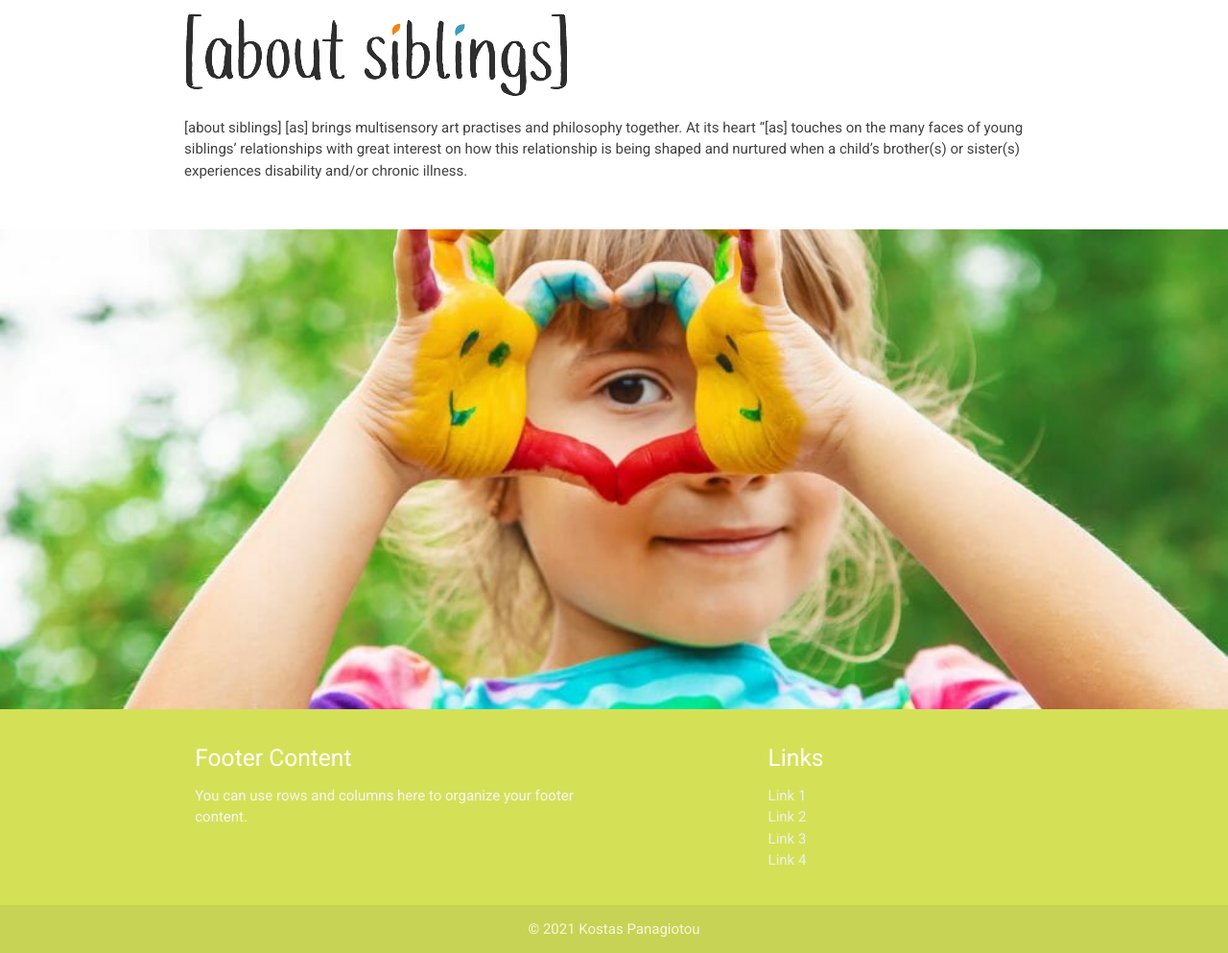
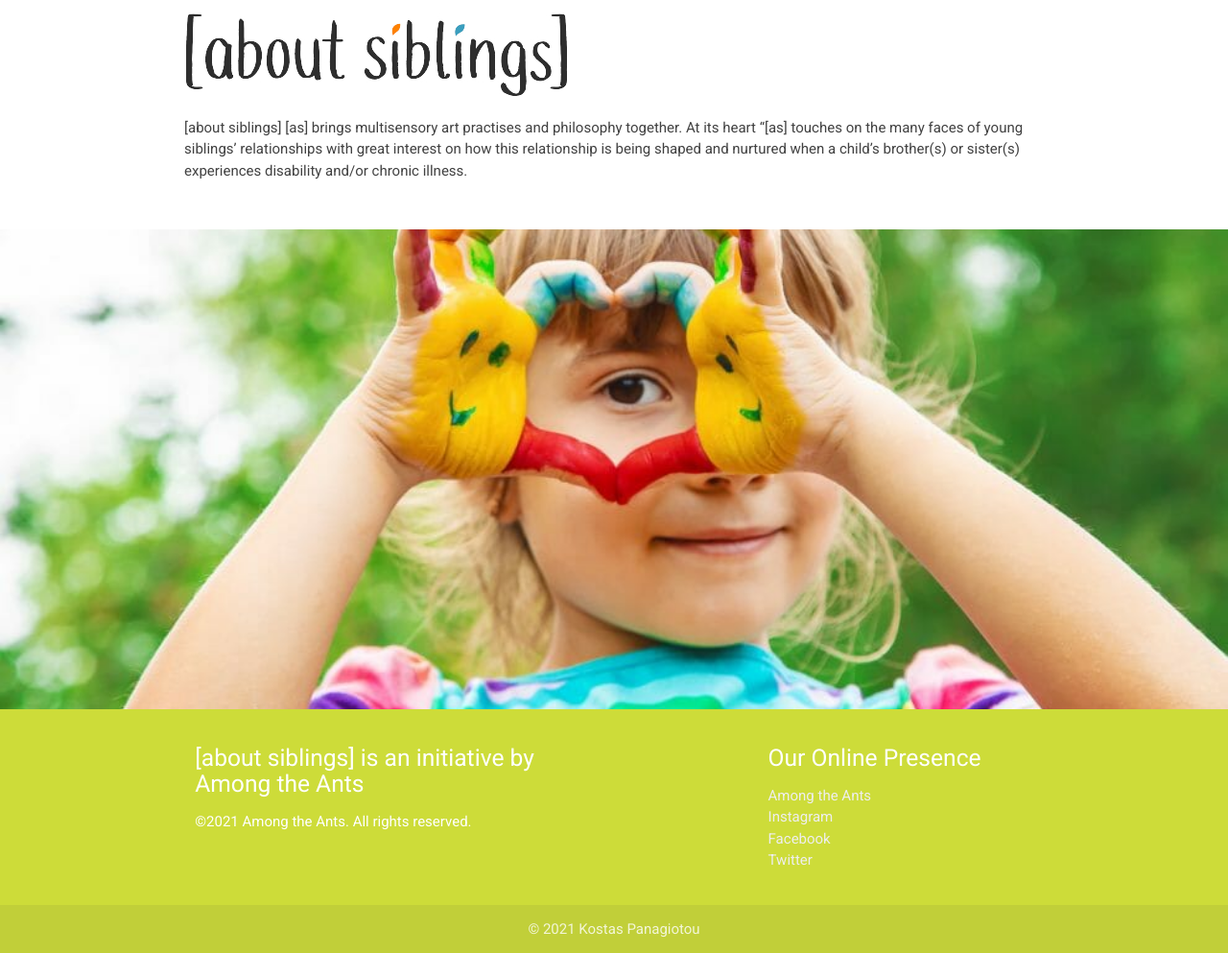
Before and after one commit to Kostas-Panagiotou/about-siblings-milestone-project-3, a Flask app: page /add_story in a window 1280 px wide. Shown: the part 1218-2211 px from the top of the page at 96% size. Run offline with Flask 2, Linux system fonts and the light colour scheme; data that the repository does not hold is empty; some libraries are stand-ins or nearby versions.

Commit message:
Update the footer

```diff
--- a/templates/base.html
+++ b/templates/base.html
@@ -15,7 +15,7 @@
    <body>
       <header>
          <!-- top navbar -->
-         <nav class="nav-extend text-shadow lime lighten-1  text-darken 2 ">
+         <nav class="nav-extend text-shadow lime lighten-1  text-darken 4 ">
             <div class="nav-wrapper">
                <a href="{{ url_for('home') }}" class="brand-logo  left black-text ">[about siblings]</a>
                <a href="#" data-target="mobile-demo" class="sidenav-trigger  right"><i class="fa fa-bars"></i></a>
@@ -93,21 +93,23 @@
          <div class="parallax"><img src="{{ url_for('static', filename='assets/images/draw.jpg') }}"></div>
       </div>
       <!--Footer-->
-      <footer class="page-footer text-shadow lime lighten-1  text-darken 2 ">
+      <footer class="page-footer text-shadow lime  text-darken 4 ">
          <div class="container">
             <div class="row">
                <div class="col l6 s12">
-                  <h5 class="white-text">Footer Content</h5>
-                  <p class="grey-text text-lighten-4">You can use rows and columns here to organize your footer content.</p>
+                  <h5 class="white-text">[about siblings] is an initiative by Among the Ants</h5>
+                  <p class="white-text text-lighten-4">©2021 Among the Ants. All rights reserved.</p>
                </div>
                <div class="col l4 offset-l2 s12">
-                  <h5 class="white-text">Links</h5>
-                  <ul>
-                     <li><a class="grey-text text-lighten-3" href="#!">Link 1</a></li>
-                     <li><a class="grey-text text-lighten-3" href="#!">Link 2</a></li>
-                     <li><a class="grey-text text-lighten-3" href="#!">Link 3</a></li>
-                     <li><a class="grey-text text-lighten-3" href="#!">Link 4</a></li>
+                  <h5 class="white-text">Our Online Presence</h5>
+            <ul>
+                     <li><a class="grey-text text-lighten-3" target="_blank"  href="https://www.amongtheants.org/">Among the Ants</a></li>
+                     <li><a class="grey-text text-lighten-3" target="_blank"  href="https://www.instagram.com/constantinageorgioucg/">Instagram</a></li>
+                     <li><a class="grey-text text-lighten-3" target="_blank"  href="https://www.facebook.com/amongtheants">Facebook</a></li>
+                     <li><a class="grey-text text-lighten-3" target="_blank"  href="https://twitter.com/AmongAnts">Twitter</a></li>
                   </ul>
+
+
                </div>
             </div>
          </div>
```
